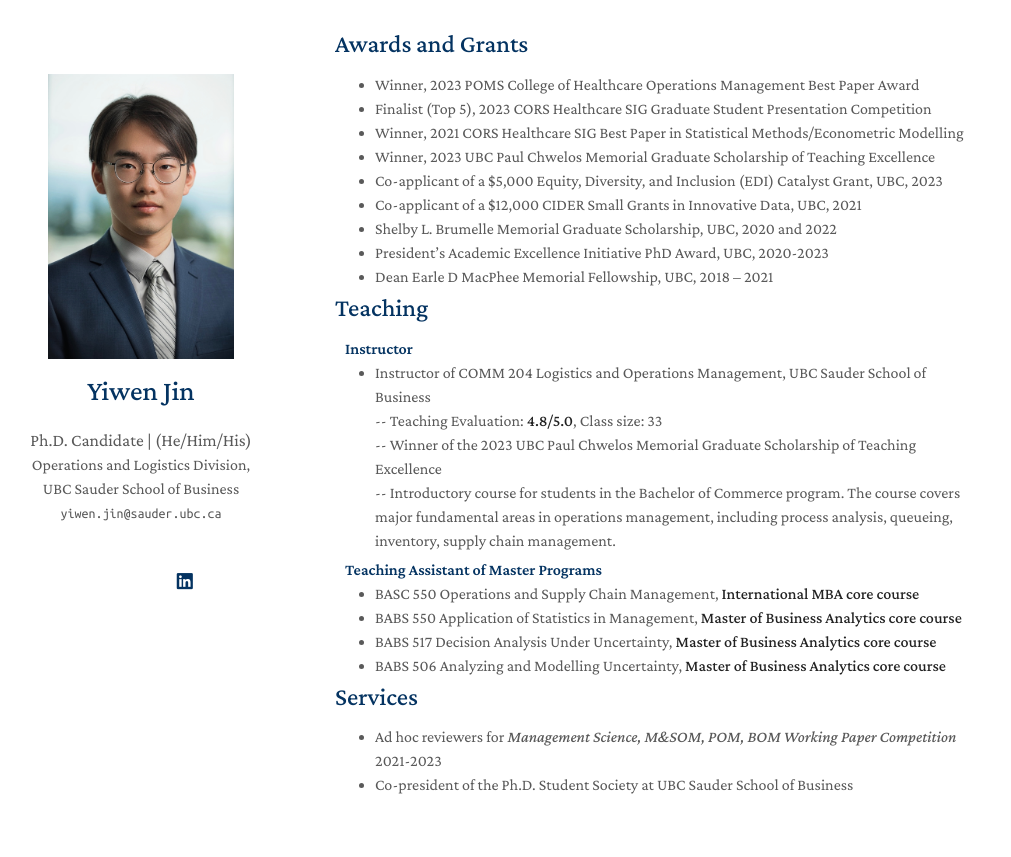
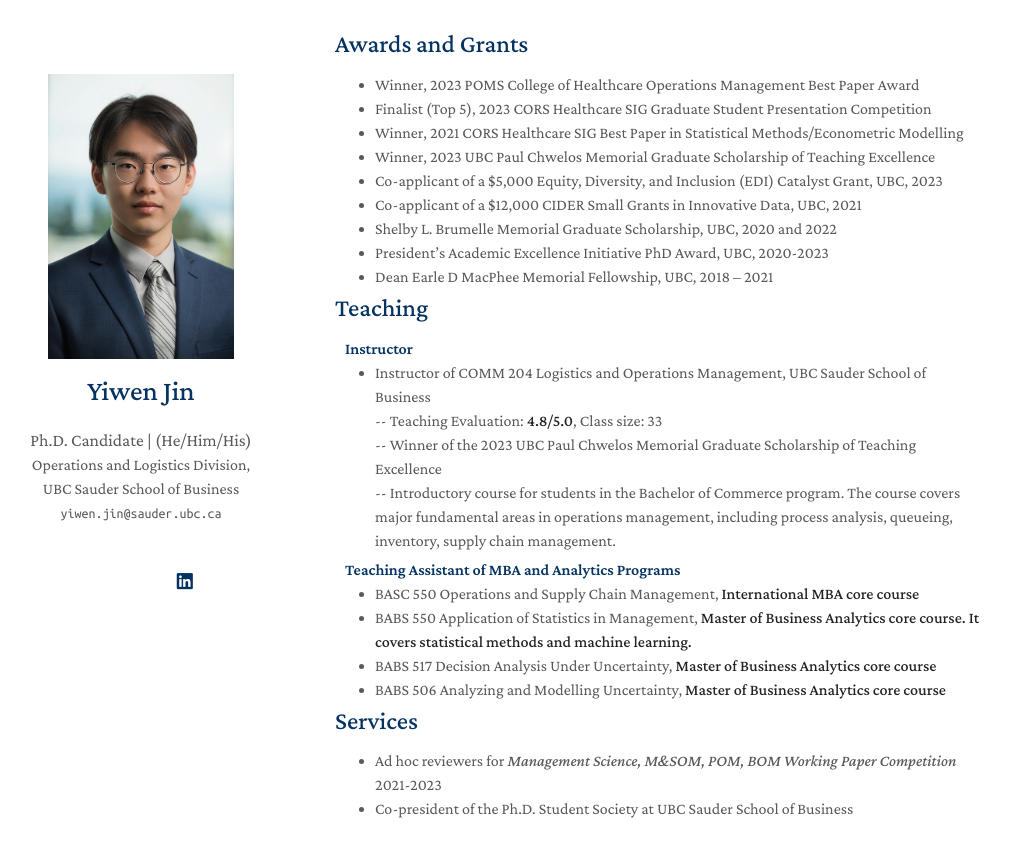
Before and after one commit to zeyang1225/zeyang1225.github.io, a Jekyll site: the page built from index.md, in a window 1280 px wide and 900 px high, scrolled down 1651 px. Shown: the top 857 px of the window, without its empty margins (135-1146 px from the left). Built offline with Jekyll 4.4.1, drawn with Linux system fonts in a browser that asks for light colours; nearby versions of some CDN libraries; a style sheet for code colours, icons or effects is not loaded; our own code applies the rules of GitHub Pages for plain Markdown files.

Commit message:
Update teaching.md

```diff
--- a/_includes/teaching.md
+++ b/_includes/teaching.md
@@ -7,10 +7,10 @@
       -- Introductory course for students in the Bachelor of Commerce program. The course covers major fundamental areas in operations management, including process analysis, queueing, inventory, supply chain management.<br>
 </ul>
 
-<h4 style="margin:0 10px 0;">Teaching Assistant of Master Programs</h4>
+<h4 style="margin:0 10px 0;">Teaching Assistant of MBA and Analytics Programs</h4>
 <ul style="margin:0 0 5px;">
        <li><autocolor>BASC 550 Operations and Supply Chain Management, <strong>International MBA core course</strong></autocolor></li>
-       <li><autocolor>BABS 550 Application of Statistics in Management, <strong>Master of Business Analytics core course</strong></autocolor></li>
+       <li><autocolor>BABS 550 Application of Statistics in Management, <strong>Master of Business Analytics core course. It covers statistical methods and machine learning.</strong></autocolor></li>
        <li><autocolor>BABS 517 Decision Analysis Under Uncertainty, <strong>Master of Business Analytics core course</strong></autocolor></li>
        <li><autocolor>BABS 506 Analyzing and Modelling Uncertainty, <strong>Master of Business Analytics core course</strong></autocolor></li>
 </ul>
```
